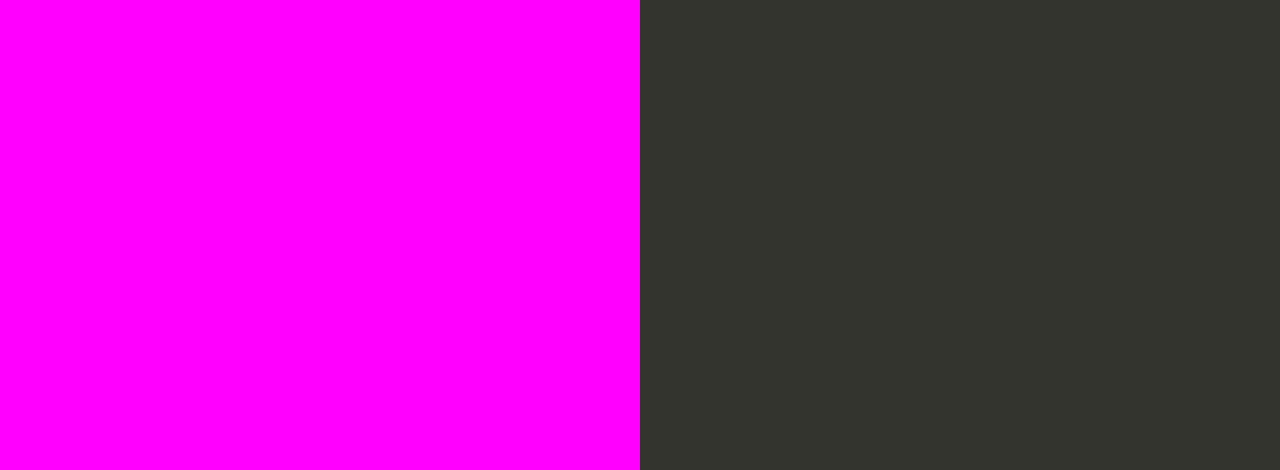
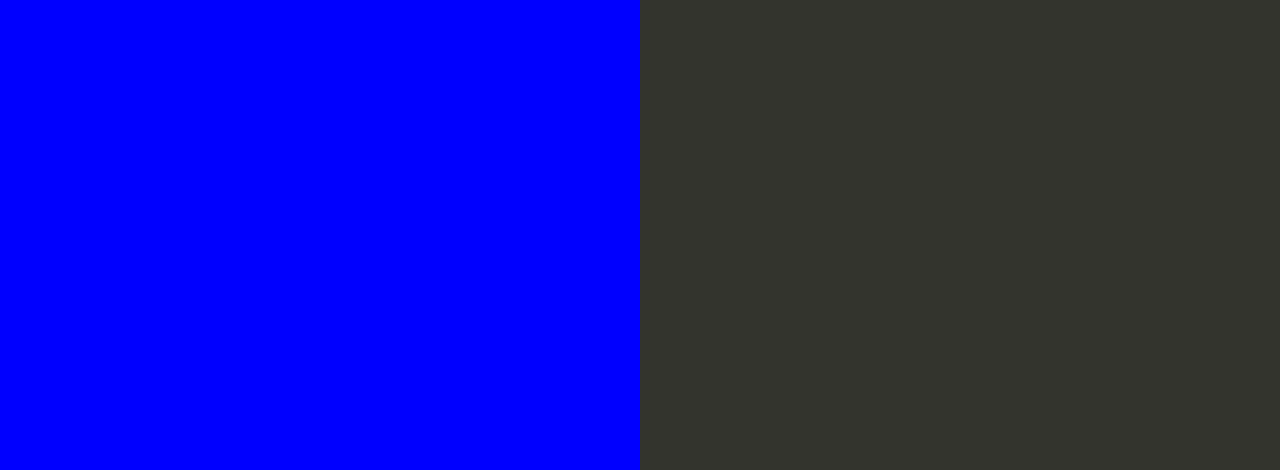
Before and after one commit to xbohdpukc/aws-test, a website: page index.html in a window 1280 px wide. Shown: the part 330-800 px from the top of the page. Drawn offline with Linux system fonts and the light colour scheme.

Commit message:
Update index.html

```diff
--- a/index.html
+++ b/index.html
@@ -35,7 +35,7 @@
 
         text-align: right;
         padding-top: 11em;
-        background-color: Magenta;
+        background-color: Blue;
 
       }
       .textColumn p {
```
